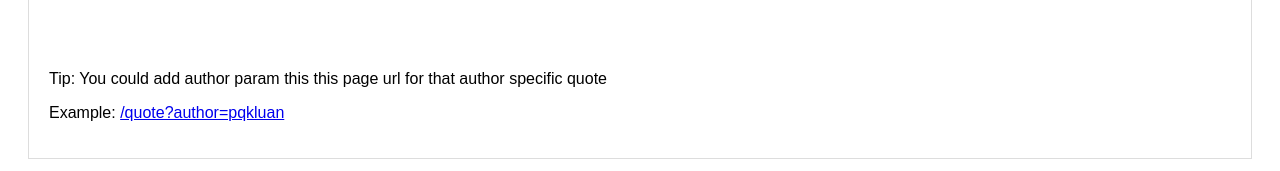
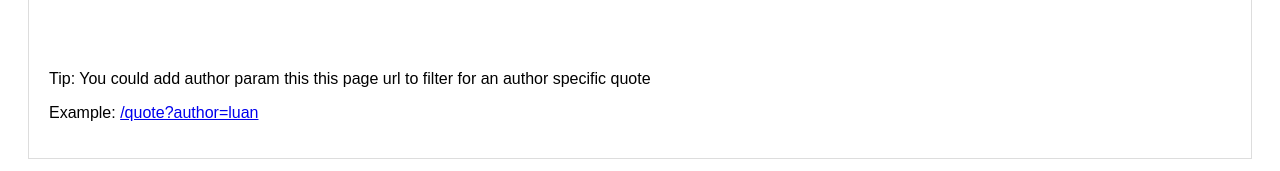
Before and after one commit to pqkluan/hello-next, a Next.js app: page /quote in a window 1280 px wide. Shown: the part 676-847 px from the top of the page. Built offline with nearby package versions, Linux system fonts and the light colour scheme.

Commit message:
feat: add typescript and refactor

```diff
--- a/package.json
+++ b/package.json
@@ -14,5 +14,10 @@
     "react": "^16.13.1",
     "react-dom": "^16.13.1",
     "swr": "^0.2.0"
+  },
+  "devDependencies": {
+    "@types/node": "^13.11.0",
+    "@types/react": "^16.9.32",
+    "typescript": "^3.8.3"
   }
 }
--- a/pages/api/randomQuote/index.js
+++ b/pages/api/randomQuote/index.ts
@@ -1,10 +1,12 @@
+import { NextApiRequest, NextApiResponse } from "next";
+
 import allQuotes from "./quotes.json";
 
-export default (req, res) => {
+export default (req: NextApiRequest, res: NextApiResponse) => {
   const { author } = req.query;
   let quotes = allQuotes;
 
-  if (author) {
+  if (author && typeof author === "string") {
     quotes = quotes.filter((quote) =>
       quote.author.toLowerCase().includes(author.toLowerCase())
     );
--- a/pages/quote.js
+++ b/pages/quote.tsx
@@ -46,14 +46,14 @@ export default function Quote() {
       </main>
 
       <p>
-        Tip: You could add author param this this page url for that author
+        Tip: You could add author param this this page url to filter for an author
         specific quote
       </p>
 
       <p>
         {"Example: "}
-        <Link href={"/quote?author=pqkluan"}>
-          <a>{"/quote?author=pqkluan"}</a>
+        <Link href={"/quote?author=luan"}>
+          <a>{"/quote?author=luan"}</a>
         </Link>
       </p>
     </PageLayout>
```
Also changed, not shown: pages/shows/[id].tsx (renamed from pages/shows/[id].js, +8 -5 lines), pages/shows/index.tsx (renamed from pages/shows/index.js, +19 -7 lines), tsconfig.json (added, +19 -0 lines), next-env.d.ts (added), pages/about.tsx (renamed from pages/about.js), pages/index.tsx (renamed from pages/index.js), 1 other file (tests, documents, lock files or other folders).
